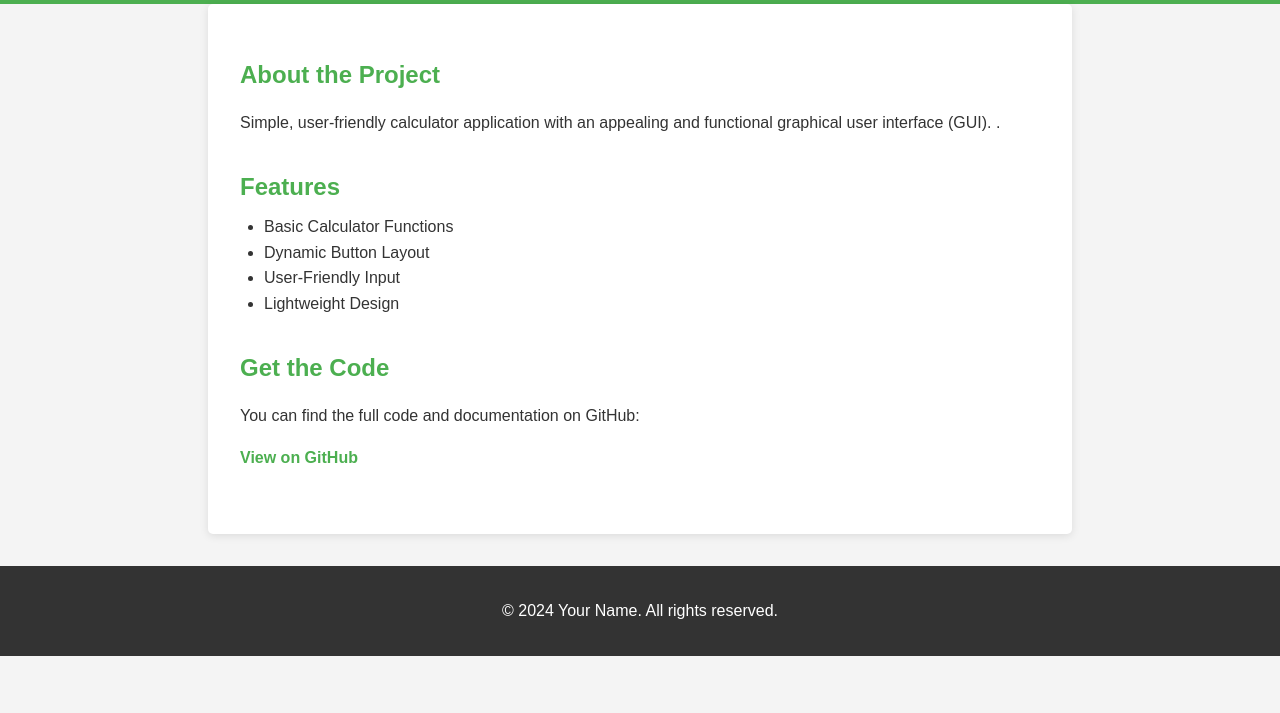
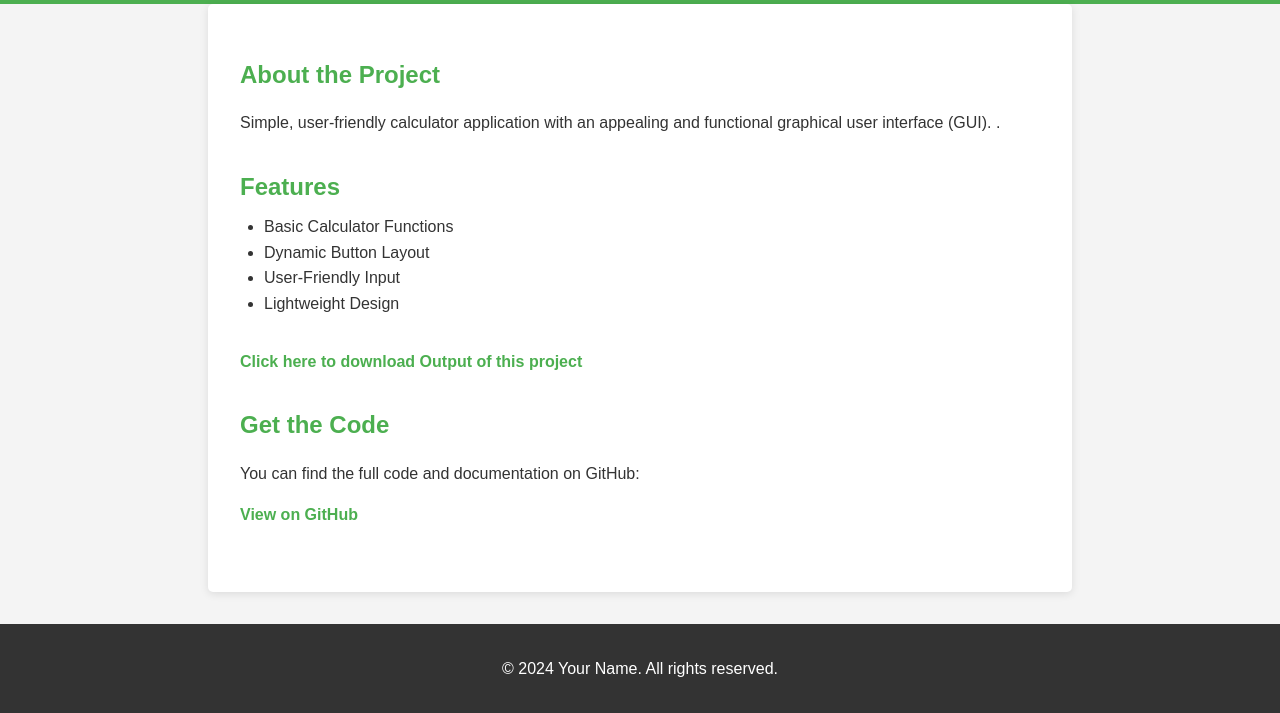
Before and after one commit to DeepaliSonii/SimpleGuiCalculator, a plain HTML site: page index.html in a window 1280 px wide. Shown: the part 92-805 px from the top of the page. Drawn offline with Linux system fonts and the light colour scheme.

Commit message:
Update index.html

```diff
--- a/index.html
+++ b/index.html
@@ -26,6 +26,9 @@
             </ul>
         </section>
         <section>
+             <a href="calculatoroutput1.docx" download>Click here to download Output of this project</a>
+        </section>
+        <section>
             <h2>Get the Code</h2>
             <p>You can find the full code and documentation on GitHub:</p>
             <a href="https://github.com/DeepaliSonii/SimpleGuiCalculator" target="_blank">View on GitHub</a>
```
